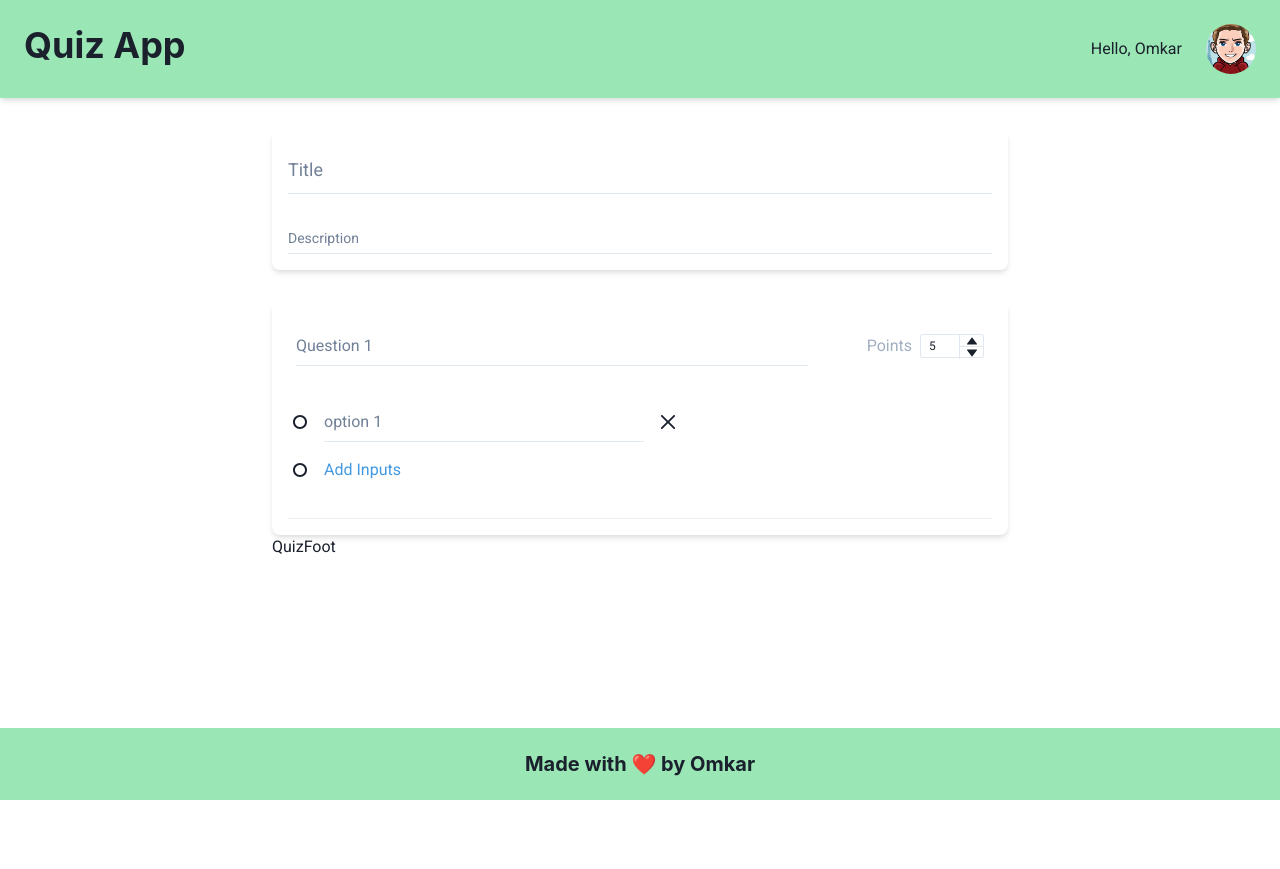
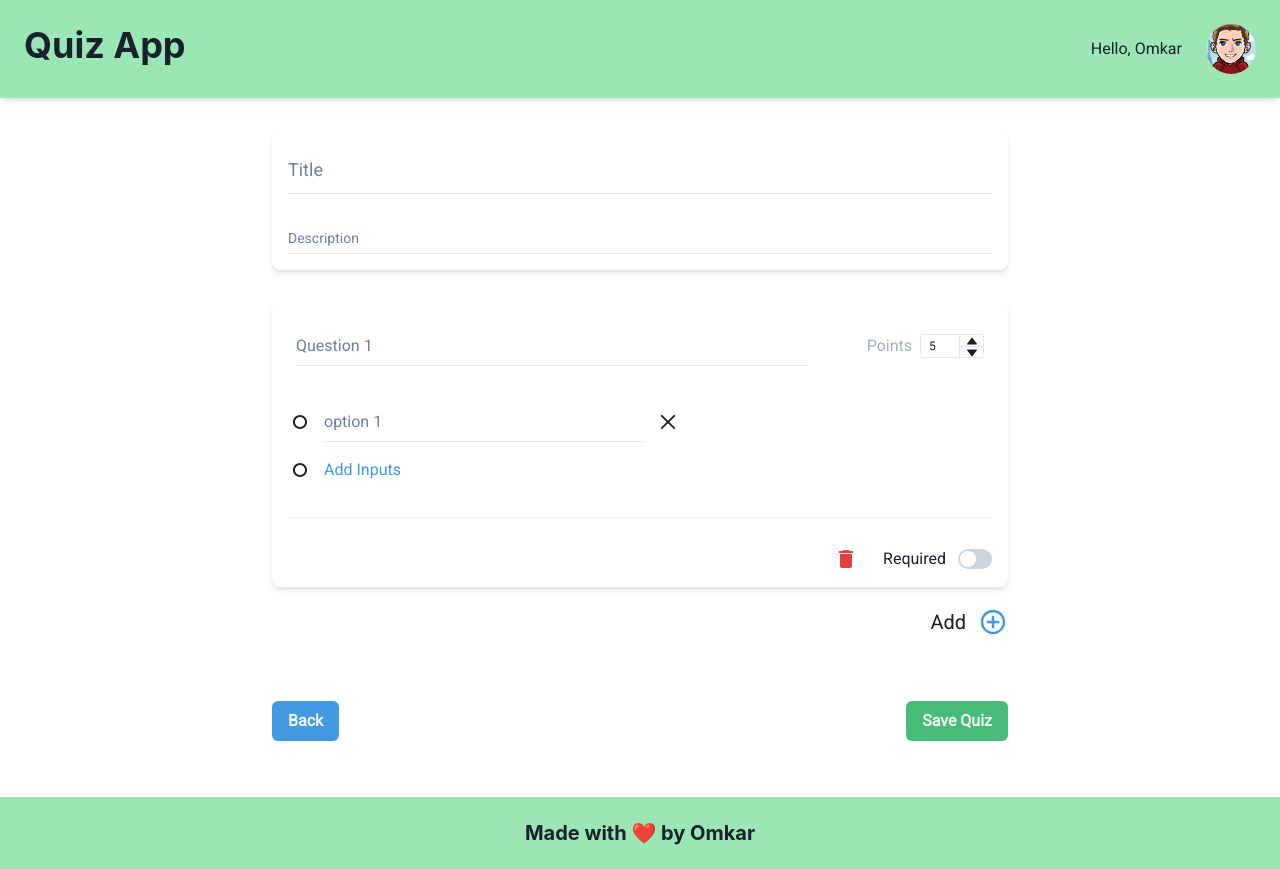
Before and after one commit to Omkar-Jawalkar/Quiz-app, a Next.js app: page /createquiz/quiz in a window 1280 px wide. Before the commit the page ends 800 px from the top, so only its background shows below. Built offline with nearby package versions, Linux system fonts and the light colour scheme.

Commit message:
learning-phase-start

```diff
--- a/src/components/createQuiz/Question.js
+++ b/src/components/createQuiz/Question.js
@@ -15,10 +15,13 @@ import {
   Icon,
   NumberInputStepper,
 } from "@chakra-ui/react";
+
 import { BiRadioCircle } from "react-icons/bi";
 import { RxCross2 } from "react-icons/rx";
-import Link from "next/link";
-const Question = () => {
+import { Switch } from "@chakra-ui/react";
+import { MdDelete } from "react-icons/md";
+
+const Question = ({ setQuestions }) => {
   const [inputs, setInputs] = useState(["option 1"]);
 
   return (
@@ -111,6 +114,18 @@ const Question = () => {
         </Flex>
       </Flex>
       <Divider orientation="horizontal" />
+      <Flex gap={3} alignItems={"center"} justifyContent={"flex-end"}>
+        <Icon
+          as={MdDelete}
+          color={"red.500"}
+          fontSize={"2xl"}
+          cursor={"pointer"}
+        />
+        <Divider orientation="vertical" />
+
+        <Text as="p"> Required </Text>
+        <Switch id="isRequired" isRequired />
+      </Flex>
     </Flex>
   );
 };
--- a/src/components/createQuiz/QuizBody.js
+++ b/src/components/createQuiz/QuizBody.js
@@ -1,8 +1,33 @@
-import React from "react";
-import { Input, Flex, Heading, Text, Button } from "@chakra-ui/react";
+import React, { useState } from "react";
+import { Input, Icon, Flex, Heading, Text, Button } from "@chakra-ui/react";
+import { IoMdAddCircleOutline } from "react-icons/io";
 import Question from "./Question";
+
 const QuizBody = () => {
-  return <Question />;
+  const [questions, setQuestions] = useState([1]);
+  const addQuestion = () => {
+    setQuestions([...questions, 1]);
+  };
+  return (
+    <Flex gap={3} direction={"column"}>
+      {questions.map((question, index) => (
+        <Question key={index} setQuestions={setQuestions} />
+      ))}
+      <Flex my={2} gap={3} justifyContent={"flex-end"} alignItems={""}>
+        <Text onClick={addQuestion} as="p" fontSize={"xl"}>
+          {" "}
+          Add
+        </Text>
+        <Icon
+          onClick={addQuestion}
+          cursor={"pointer"}
+          fontSize={"3xl"}
+          as={IoMdAddCircleOutline}
+          color={"blue.400"}
+        />
+      </Flex>
+    </Flex>
+  );
 };
 
 export default QuizBody;
--- a/src/components/createQuiz/QuizFoot.js
+++ b/src/components/createQuiz/QuizFoot.js
@@ -1,9 +1,51 @@
-import React from 'react'
+import React, { useEffect } from "react";
+import { Flex, Text, Button, Icon, Box } from "@chakra-ui/react";
+import { useRouter } from "next/router";
+import { MyContext } from "@/context/myContext";
+import { useContext } from "react";
+const QuizFoot = ({ title, description }) => {
+  const { quiz, setQuiz } = useContext(MyContext);
+  const router = useRouter();
 
-const QuizFoot = () => {
+  const handleSave = () => {
+    if (title === null) {
+      alert("Please add a title");
+      return;
+    }
+    if (description === null) {
+      alert("Please add a description");
+      return;
+    }
+    setQuiz({ ...quiz, title: title, description: description });
+    console.log(quiz);
+  };
+
   return (
-    <div>QuizFoot</div>
-  )
-}
+    <Flex
+      my={12}
+      py={2}
+      justifyContent={"space-between"}
+      alignItems={"center"}
+      gap={3}
+    >
+      <Button
+        onClick={(e) => {
+          router.push("/createquiz");
+        }}
+        color={"whiteAlpha.900"}
+        backgroundColor={"blue.400"}
+      >
+        Back
+      </Button>
+      <Button
+        onClick={handleSave}
+        color={"whiteAlpha.900"}
+        backgroundColor={"green.400"}
+      >
+        Save Quiz
+      </Button>
+    </Flex>
+  );
+};
 
-export default QuizFoot
+export default QuizFoot;
--- a/src/components/createQuiz/QuizHead.js
+++ b/src/components/createQuiz/QuizHead.js
@@ -1,6 +1,9 @@
-import React from "react";
+import React, { useEffect, useState } from "react";
 import { Input, Flex, Heading, Text, Button } from "@chakra-ui/react";
-const QuizHead = () => {
+const QuizHead = ({ title, setTitle, setDescription }) => {
+  useEffect(() => {
+    console.log(title);
+  }, [title]);
   return (
     <Flex
       gap={7}
@@ -10,8 +13,23 @@ const QuizHead = () => {
       boxShadow={"md"}
       rounded={"lg"}
     >
-      <Input variant="flushed" placeholder="Title" size="lg" />
-      <Input size={"sm"} variant={"flushed"} placeholder="Description" />
+      <Input
+        onChange={(e) => {
+          setTitle(e.target.value);
+        }}
+        variant="flushed"
+        placeholder="Title"
+        size="lg"
+      />
+
+      <Input
+        onChange={(e) => {
+          setDescription(e.target.value);
+        }}
+        size={"sm"}
+        variant={"flushed"}
+        placeholder="Description"
+      />
     </Flex>
   );
 };
--- /dev/null
+++ b/src/context/myContext.js
@@ -0,0 +1,18 @@
+import React, { useState } from "react";
+
+const MyContext = React.createContext();
+const MyContextProvider = ({ children }) => {
+  const [data, setData] = useState([]); // Data is for considering all quiz
+  const [quiz, setQuiz] = useState({
+    title: "",
+    description: "",
+    questions: [],
+  }); // Quiz is for considering one quiz
+
+  return (
+    <MyContext.Provider value={{ data, setData, quiz, setQuiz }}>
+      {children}
+    </MyContext.Provider>
+  );
+};
+export { MyContext, MyContextProvider };
--- a/src/pages/_app.js
+++ b/src/pages/_app.js
@@ -8,15 +8,18 @@ const roboto = Roboto({
 import { Flex } from "@chakra-ui/react";
 import Navbar from "@/components/common/Navbar";
 import Footer from "@/components/common/Footer";
+import { MyContextProvider } from "@/context/myContext";
 
 export default function App({ Component, pageProps }) {
   return (
     <ChakraProvider>
       <main className={roboto.className}>
         <Flex direction={"column"} minH={"100vh"}>
-          <Navbar />
-          <Component {...pageProps} />
-          <Footer />
+          <MyContextProvider>
+            <Navbar />
+            <Component {...pageProps} />
+            <Footer />
+          </MyContextProvider>
         </Flex>
       </main>
     </ChakraProvider>
--- a/src/pages/createquiz/quiz/index.js
+++ b/src/pages/createquiz/quiz/index.js
@@ -1,15 +1,22 @@
-import React from "react";
+import React, { useState } from "react";
 
 import QuizHead from "@/components/createQuiz/QuizHead";
 import QuizBody from "@/components/createQuiz/QuizBody";
 import QuizFoot from "@/components/createQuiz/QuizFoot";
 import { Container, Divider } from "@chakra-ui/react";
 const index = () => {
+  const [title, setTitle] = useState("");
+  const [description, setDescription] = useState("");
+  console.log(title);
   return (
     <Container maxW={"container.md"}>
-      <QuizHead />
+      <QuizHead
+        title={title}
+        setTitle={setTitle}
+        setDescription={setDescription}
+      />
       <QuizBody />
-      <QuizFoot />
+      <QuizFoot title={title} description={description} />
     </Container>
   );
 };
```
Also changed, not shown: src/services/firebase.js (added, +20 -0 lines).
